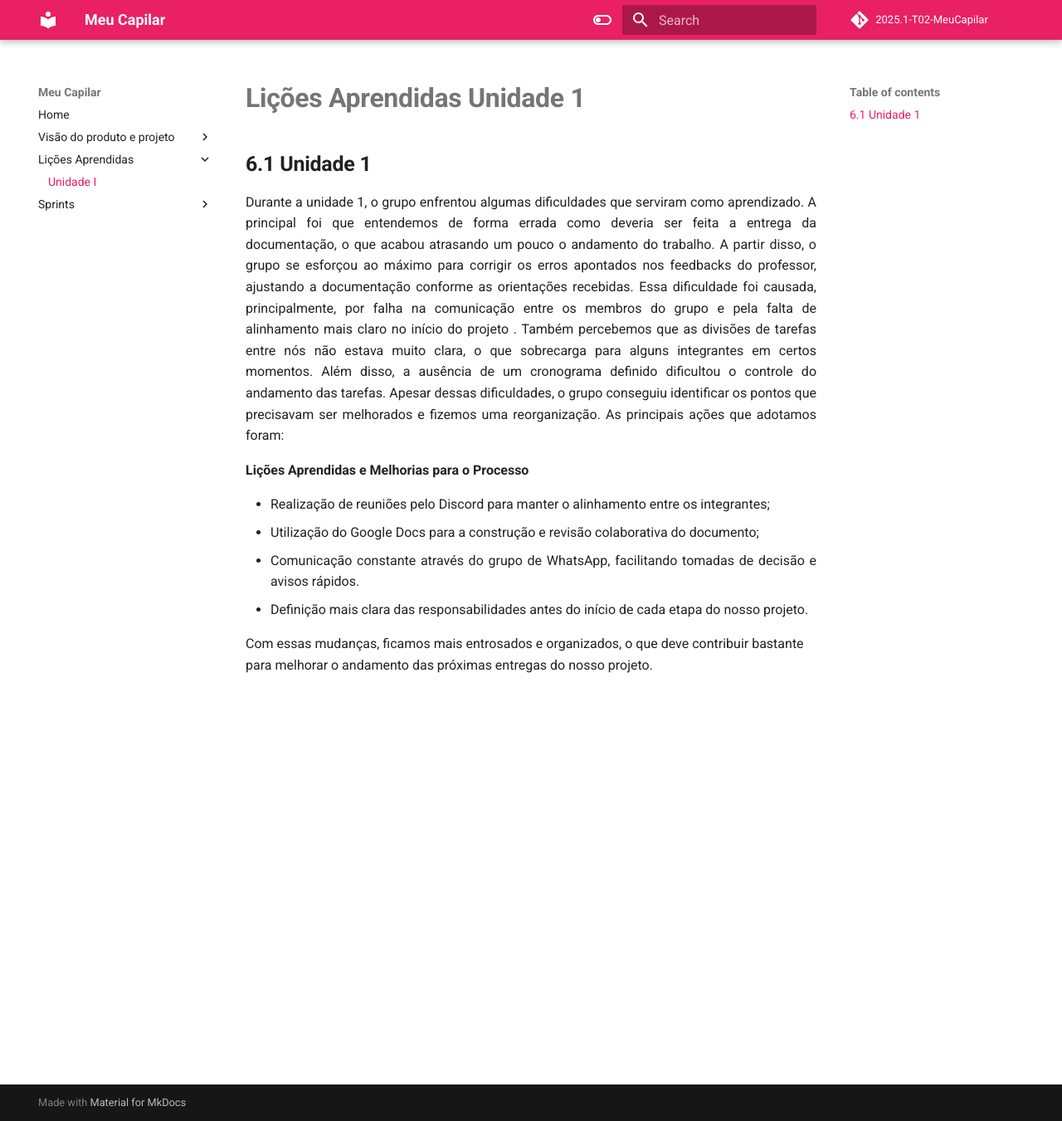
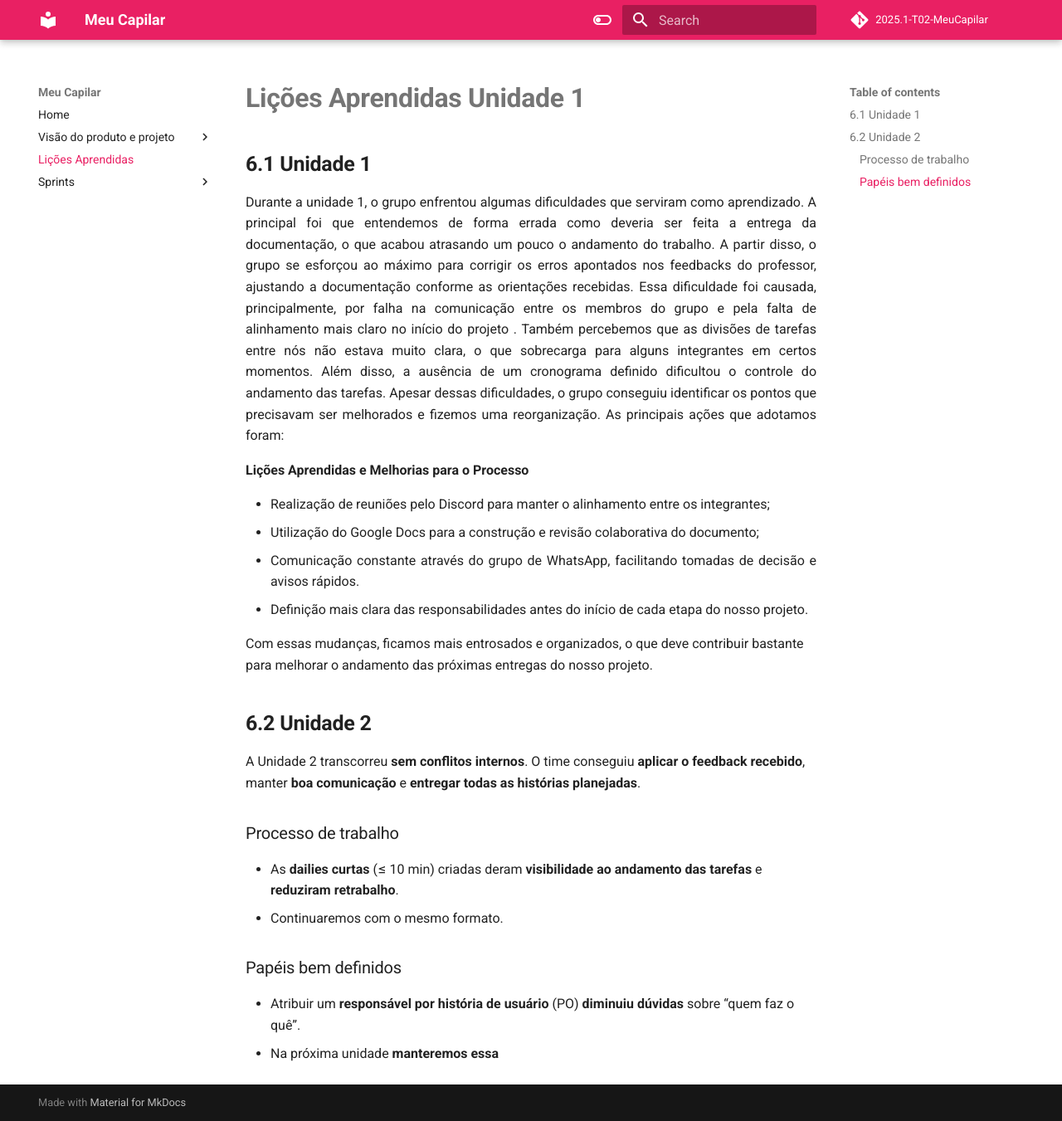
Before and after one commit to mdsreq-fga-unb/2025.1-T02-MeuCapilar, an MkDocs documentation site: the page built from docs/unidade1/licoesAprendidas.md, in a window 1280 px wide and 1351 px high. Shown: the whole window at 83% size. Built offline with MkDocs 1.6.1 and Material for MkDocs 9.7.7, drawn with Linux system fonts in a browser that asks for light colours; comment, search, counter and statistics services are not loaded.

Commit message:
Adição das lições da unidade 2

```diff
--- a/docs/unidade1/licoesAprendidas.md
+++ b/docs/unidade1/licoesAprendidas.md
@@ -14,3 +14,16 @@
 </ul>
 
 <p>Com essas mudanças, ficamos mais entrosados e organizados, o que deve contribuir bastante para melhorar o andamento das próximas entregas do nosso projeto.</p>
+
+
+## **6.2 Unidade 2**
+
+A Unidade 2 transcorreu **sem conflitos internos**. O time conseguiu **aplicar o feedback recebido**, manter **boa comunicação** e **entregar todas as histórias planejadas**.
+
+### Processo de trabalho
+- As **dailies curtas** (≤ 10 min) criadas deram **visibilidade ao andamento das tarefas** e **reduziram retrabalho**.
+- Continuaremos com o mesmo formato.
+
+### Papéis bem definidos
+- Atribuir um **responsável por história de usuário** (PO) **diminuiu dúvidas** sobre “quem faz o quê”.
+- Na próxima unidade **manteremos essa**
--- a/mkdocs.yml
+++ b/mkdocs.yml
@@ -16,8 +16,7 @@ nav:
       - Lista de Requisitos: unidade2/sessao7.md
       - DoR e DoD: unidade2/sessao8.md
       - User Stories: unidade2/sessao9.md
-   - Lições Aprendidas:
-         - Unidade I: unidade1/licoesAprendidas.md
+   - Lições Aprendidas: unidade1/licoesAprendidas.md
    - Sprints:
       - Sprint 1:
         - Planning: sprints/sprint01/planning.md
```
